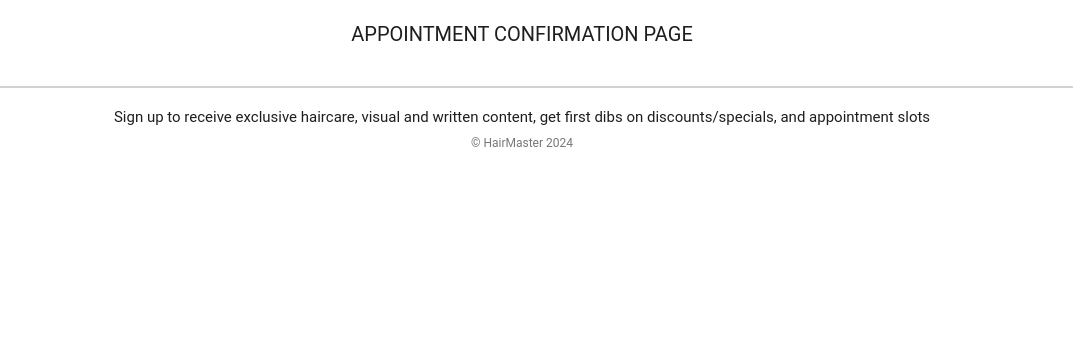
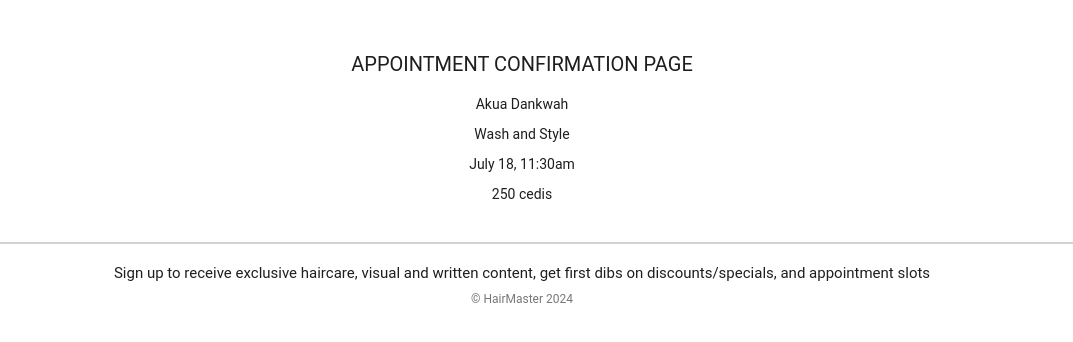
Before and after one commit to akuaserwaad/braacleveland, a plain HTML site: page templates/apptconfirmation.html in a window 1280 px wide. Shown: the part 236-578 px from the top of the page, without its empty margins (118-1191 px from the left). Drawn offline with Linux system fonts and the light colour scheme.

Commit message:
added placeholder

```diff
--- a/styles/apptconfirmation.css
+++ b/styles/apptconfirmation.css
@@ -54,7 +54,8 @@ body{
 .top{
     font-size: 20px;
     color: #1e1e1e;
-    margin-bottom: 5px;
+    margin-bottom: 20px;
+    margin-top: 50px;
 }
 
 .subtop{
--- a/templates/apptconfirmation.html
+++ b/templates/apptconfirmation.html
@@ -26,6 +26,12 @@
       </div>
       <div>
         <p class="top">APPOINTMENT CONFIRMATION PAGE</p>
+        <section class="subtop">
+          <p>Akua Dankwah</p>
+          <p>Wash and Style</p>
+          <p>July 18, 11:30am</p>
+          <p>250 cedis</p>
+        </section>
       </div>
     </main>
     <footer class="footer">
```
